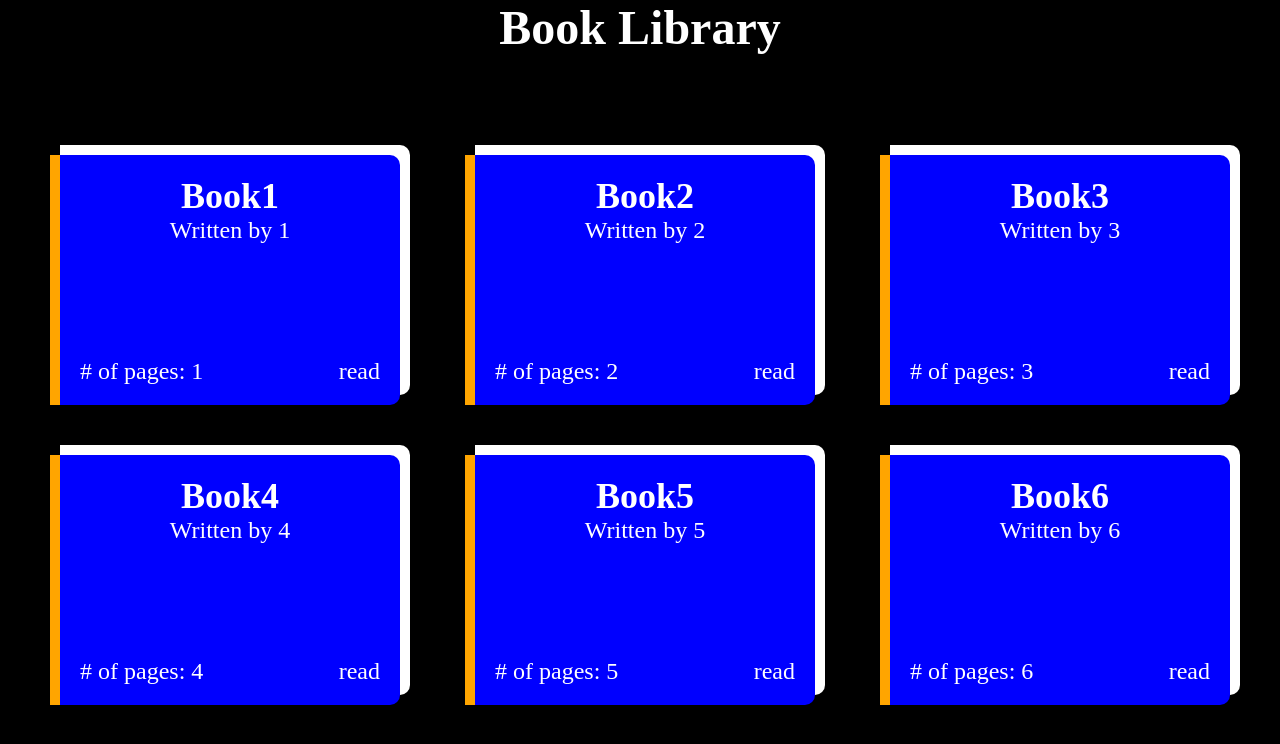
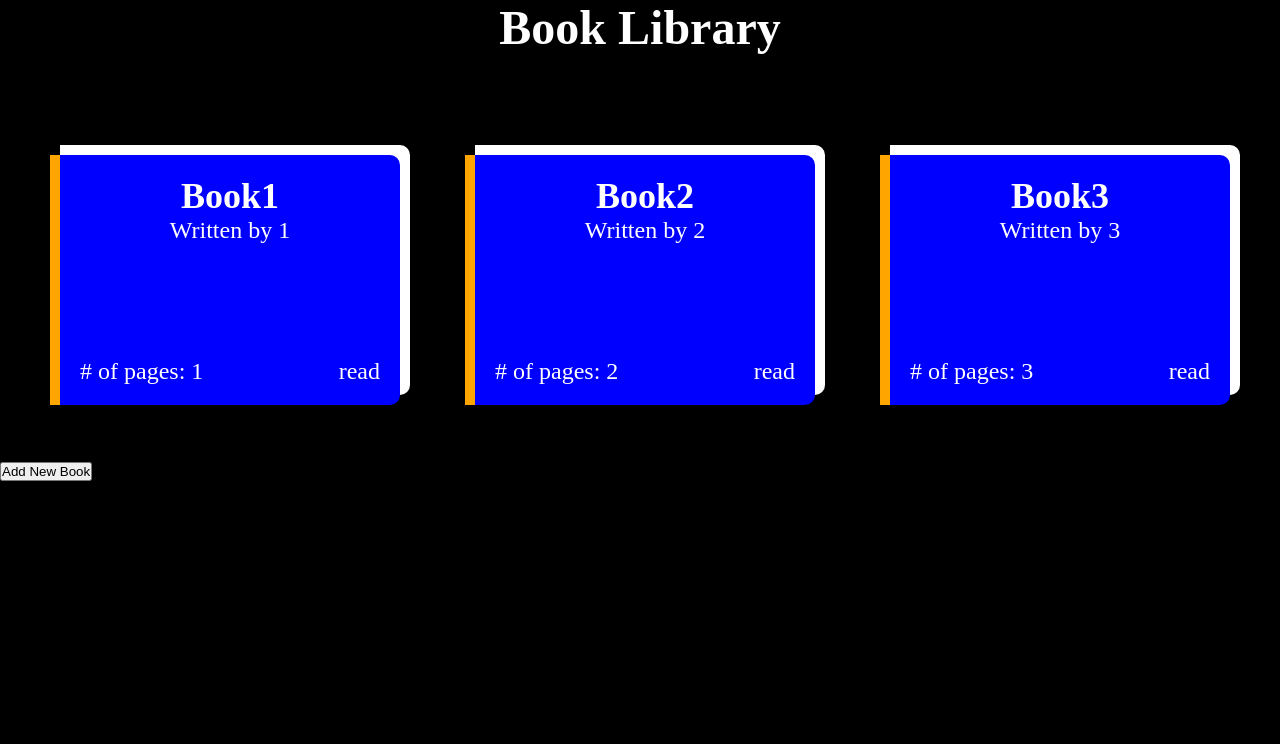
Before and after one commit to Farid-Ziade/Book-Library, a plain HTML site: page index.html in a window 1280 px wide. Drawn offline with Linux system fonts and the light colour scheme.

Commit message:
Update document title and clean up HTML structure for Book Library

```diff
--- a/index.html
+++ b/index.html
@@ -3,7 +3,7 @@
   <head>
     <meta charset="UTF-8" />
     <meta name="viewport" content="width=device-width, initial-scale=1.0" />
-    <title>Document</title>
+    <title>Book Library</title>
     <link rel="stylesheet" href="style.css" />
   </head>
   <body>
@@ -40,38 +40,25 @@
             <p id="read">read ?</p>
           </div>
         </div>
-        <div class="card">
-          <div class="title">
-            <h2 id="title"></h2>
-            <p id="author">written by author</p>
-          </div>
-          <div class="pages">
-            <p id="pages">number of pages</p>
-            <p id="read">read ?</p>
-          </div>
-        </div>
-        <div class="card">
-          <div class="title">
-            <h2 id="title"></h2>
-            <p id="author">written by author</p>
-          </div>
-          <div class="pages">
-            <p id="pages">number of pages</p>
-            <p id="read">read ?</p>
-          </div>
-        </div>
-        <div class="card">
-          <div class="title">
-            <h2 id="title"></h2>
-            <p id="author">written by author</p>
-          </div>
-          <div class="pages">
-            <p id="pages">number of pages</p>
-            <p id="read">read ?</p>
-          </div>
-        </div>
+      </div>
+      <div class="btn">
+        <button>Add New Book</button>
       </div>
     </main>
+    <form hidden class="form" action="">
+      <div class="form-container">
+        <label for="newTitle">Title</label>
+        <input type="text" name="" id="newTitle" />
+        <label for="newAuthor">Author</label>
+        <input type="text" name="" id="newAuthor" />
+        <label for="newPages">Pages</label>
+        <input type="number" name="" id="newPages" />
+        <label for="newRead">Read?</label>
+        <input type="checkbox" name="" id="newRead" />
+        <button class="add" type="submit">Add Book</button>
+      </div>
+    </form>
+
     <script src="script.js"></script>
   </body>
 </html>
```
